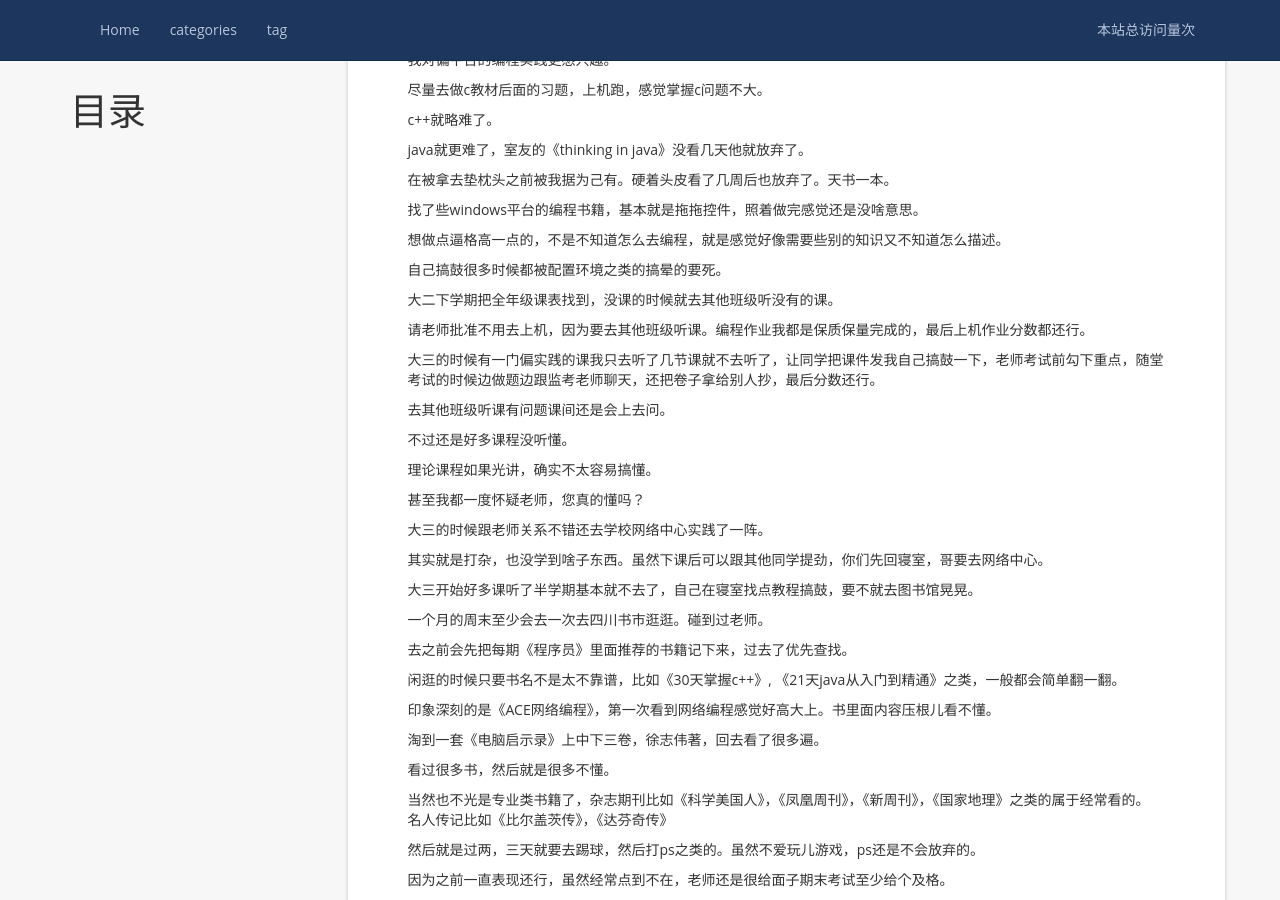
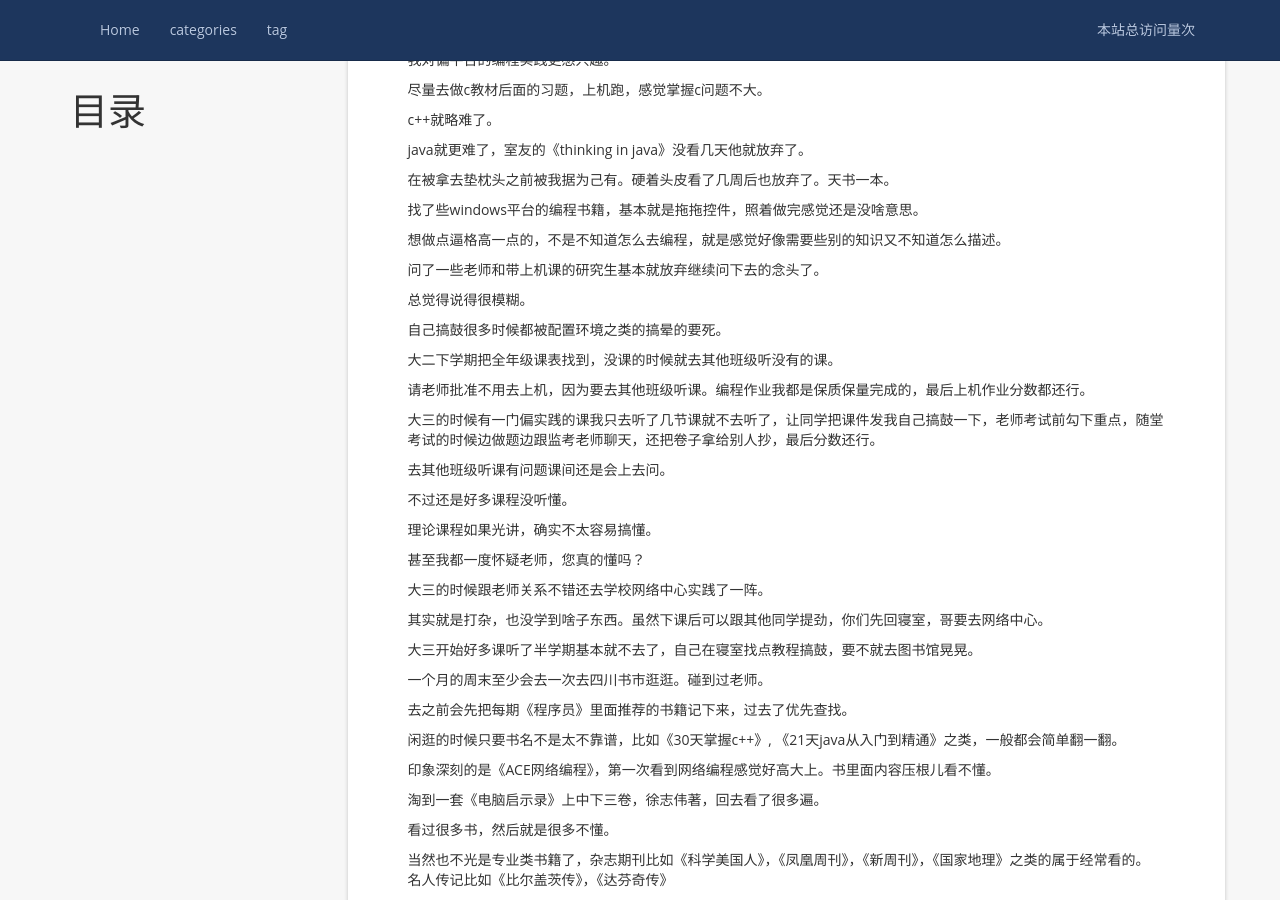
Before and after one commit to yuzhidi/yuzhidi.github.io, a Jekyll site: the page built from _posts/2019-09-07-coding-on-campus.md, in a window 1280 px wide and 900 px high, scrolled down 770 px. Built offline with Jekyll 4.4.1, drawn with Linux system fonts in a browser that asks for light colours; nearby versions of some CDN libraries; a script that is not in the unit is left out; comment, search, counter and statistics services are not loaded.

Commit message:
new line

```diff
--- a/_posts/2019-09-07-coding-on-campus.md
+++ b/_posts/2019-09-07-coding-on-campus.md
@@ -54,6 +54,10 @@ tag:
  找了些windows平台的编程书籍，基本就是拖拖控件，照着做完感觉还是没啥意思。
 
  想做点逼格高一点的，不是不知道怎么去编程，就是感觉好像需要些别的知识又不知道怎么描述。
+
+问了一些老师和带上机课的研究生基本就放弃继续问下去的念头了。
+
+总觉得说得很模糊。
 
  自己搞鼓很多时候都被配置环境之类的搞晕的要死。
 
```
